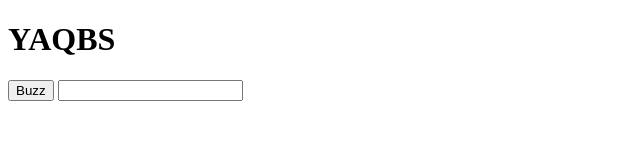
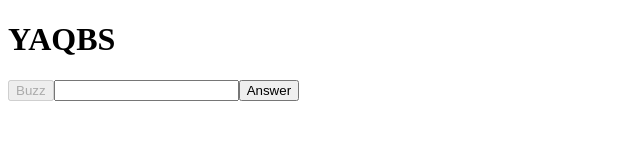
Before and after one commit to connor-r78/yaqbs, a website: page index.html in a window 1280 px wide. Both pictures are taken after a click on the button "Buzz". Shown: the whole page, without its empty margins (0-640 px from the left). Drawn offline with Linux system fonts and the light colour scheme.

Commit message:
Update index.html

```diff
--- a/index.html
+++ b/index.html
@@ -5,10 +5,7 @@
     <meta name="viewport" content="width=device-width, initial-scale=1.0">
     <meta name="google-adsense-account" content="ca-pub-9760461879923318">
     <title>YAQBS</title>
-    <script async src="https://pagead2.googlesyndication.com/pagead/js/adsbygoogle.js?client=ca-pub-9760461879923318"
-     crossorigin="anonymous"></script>
     <style>
-
     </style>
   </head>
   <body>
@@ -16,12 +13,44 @@
     <button id="buzzButton">Buzz</button>
 
     <script>
-        var clickerButton = document.getElementById("buzzButton");
-        var onButtonClick = function() {
-            var input = document.createElement("input");
-            document.body.appendChild(input);
+      var clickerButton = document.getElementById("buzzButton");
+
+      var buzzClick = function () {
+        // Create input field
+        var input = document.createElement("input");
+        input.setAttribute("id", "input");
+        input.setAttribute("type", "text");
+        clickerButton.parentNode.insertBefore(input, clickerButton.nextSibling);
+
+        // Create Answer button
+        var answerButton = document.createElement("button");
+        answerButton.innerText = "Answer";
+        answerButton.setAttribute("id", "answerButton");
+        input.parentNode.insertBefore(answerButton, input.nextSibling);
+
+        // Disable Buzz button
+        clickerButton.disabled = true;
+
+        // Define answerClick inside buzzClick to access answerButton
+        var answerClick = function () {
+          var answer = document.getElementById("input").value;
+          var answerOutput = document.createElement("p");
+          answerOutput.innerText = answer;
+          answerButton.parentNode.insertBefore(answerOutput, answerButton.nextSibling);
+
+          // Disable Answer button
+          answerButton.remove();
+          input.remove();
+
+          clickerButton.disabled = false;
         };
-        clickerButton.addEventListener("click", onButtonClick);
+
+        // Add event listener for the Answer button
+        answerButton.addEventListener("click", answerClick);
+      };
+
+      // Add event listener for the Buzz button
+      clickerButton.addEventListener("click", buzzClick);
     </script>
   </body>
 </html>
```
